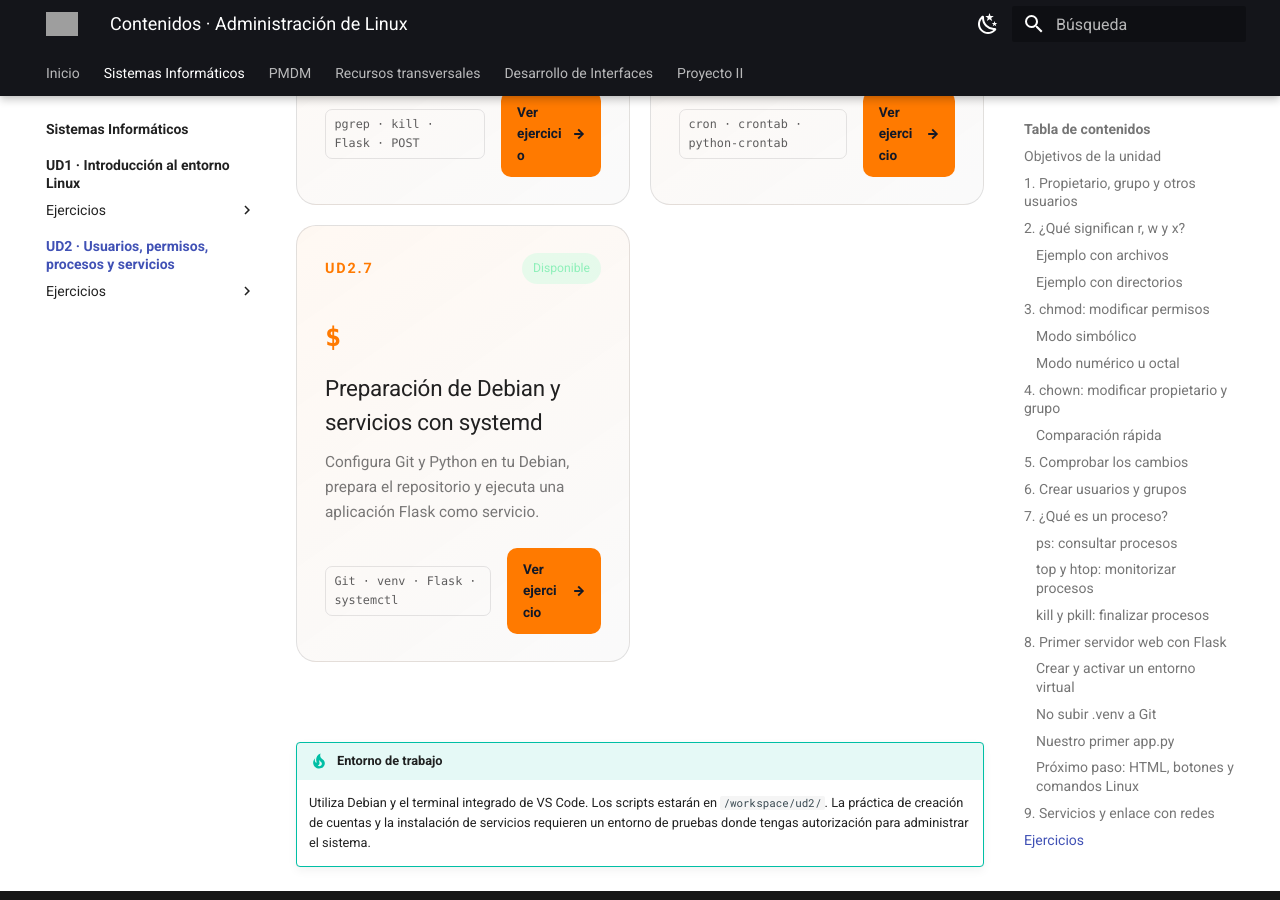
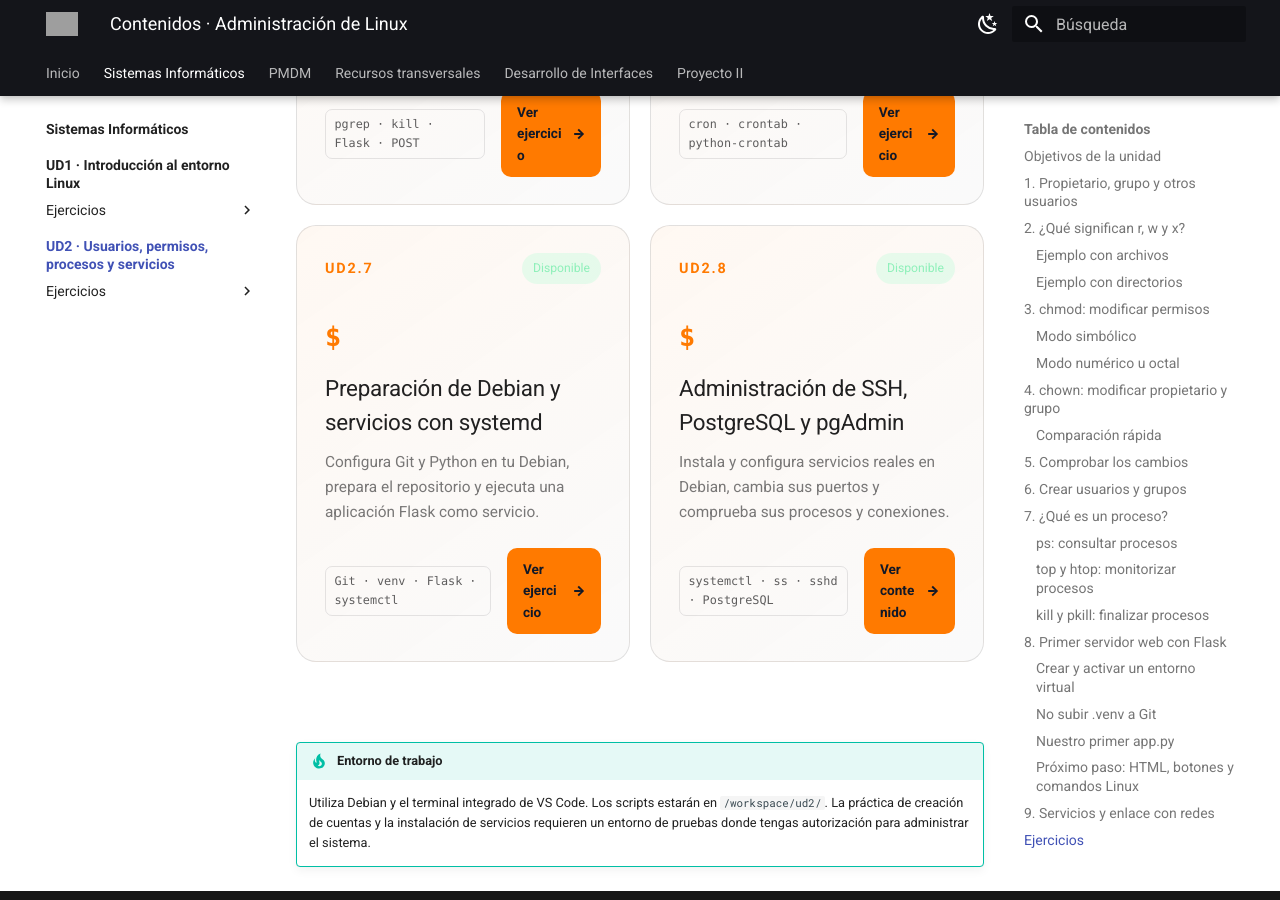
Before and after one commit to erciapps/web-home, an MkDocs documentation site: the page built from docs/si/ud2/index.md, in a window 1280 px wide and 900 px high, scrolled down 11354 px. Built offline with MkDocs 1.6.1 and Material for MkDocs 9.7.7, drawn with Linux system fonts in a browser that asks for light colours; grey boxes are pictures that could not be loaded.

Commit message:
Añadir tarjeta UD2.8 al índice de la unidad

```diff
--- a/docs/si/ud2/index.md
+++ b/docs/si/ud2/index.md
@@ -392,6 +392,14 @@
     <p>Configura Git y Python en tu Debian, prepara el repositorio y ejecuta una aplicación Flask como servicio.</p>
     <div class="si-card-bottom"><div class="si-ra"><span>Git · venv · Flask · systemctl</span></div><div class="si-actions"><a class="si-button" href="ejercicios/ud2_7/">Ver ejercicio <span>→</span></a></div></div>
   </article>
+  <article class="si-card available" style="--accent:#ff7a00">
+    <div class="si-card-top"><span class="si-code">UD2.8</span><span class="si-state available">Disponible</span></div>
+    <div class="si-unit-icon">$</div>
+    <h3>Administración de SSH, PostgreSQL y pgAdmin</h3>
+    <p>Instala y configura servicios reales en Debian, cambia sus puertos y comprueba sus procesos y conexiones.</p>
+    <div class="si-card-bottom"><div class="si-ra"><span>systemctl · ss · sshd · PostgreSQL</span></div><div class="si-actions"><a class="si-button" href="ejercicios/ud2_8/">Ver contenido <span>→</span></a></div></div>
+  </article>
+
 </div>
 
 !!! tip "Entorno de trabajo"
```
